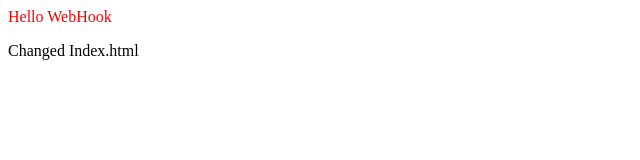
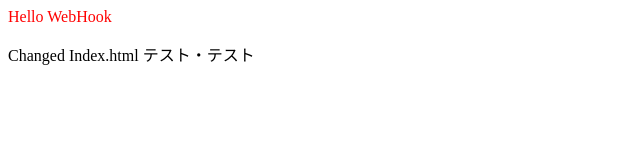
Before and after one commit to lezistance/nodejs, a plain HTML site: page index.html in a window 1280 px wide. Shown: the whole page, without its empty margins (0-640 px from the left). Drawn offline with Linux system fonts and the light colour scheme.

Commit message:
コミットのテスト

```diff
--- a/index.html
+++ b/index.html
@@ -1,4 +1,5 @@
 <html>
 	<p style="color:red">Hello WebHook</p>
-Changed Index.html
+	Changed Index.html
+	テスト・テスト
 </html>
```
